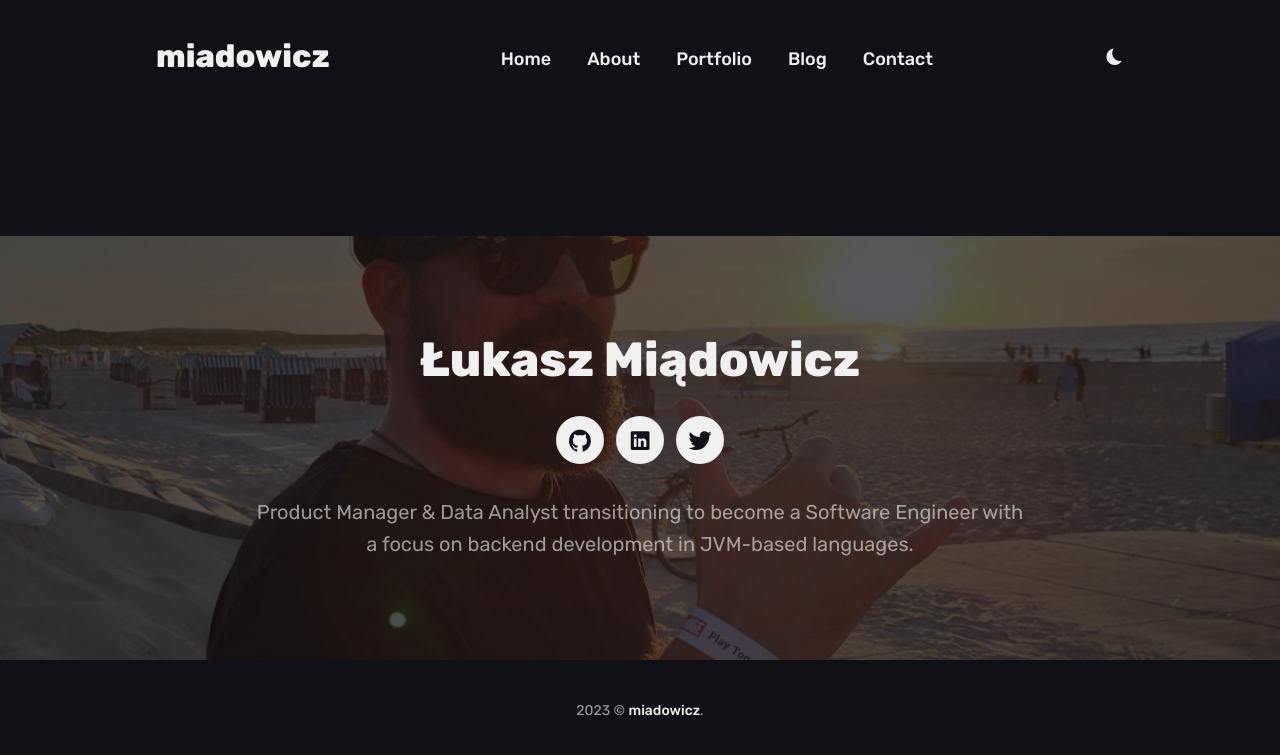
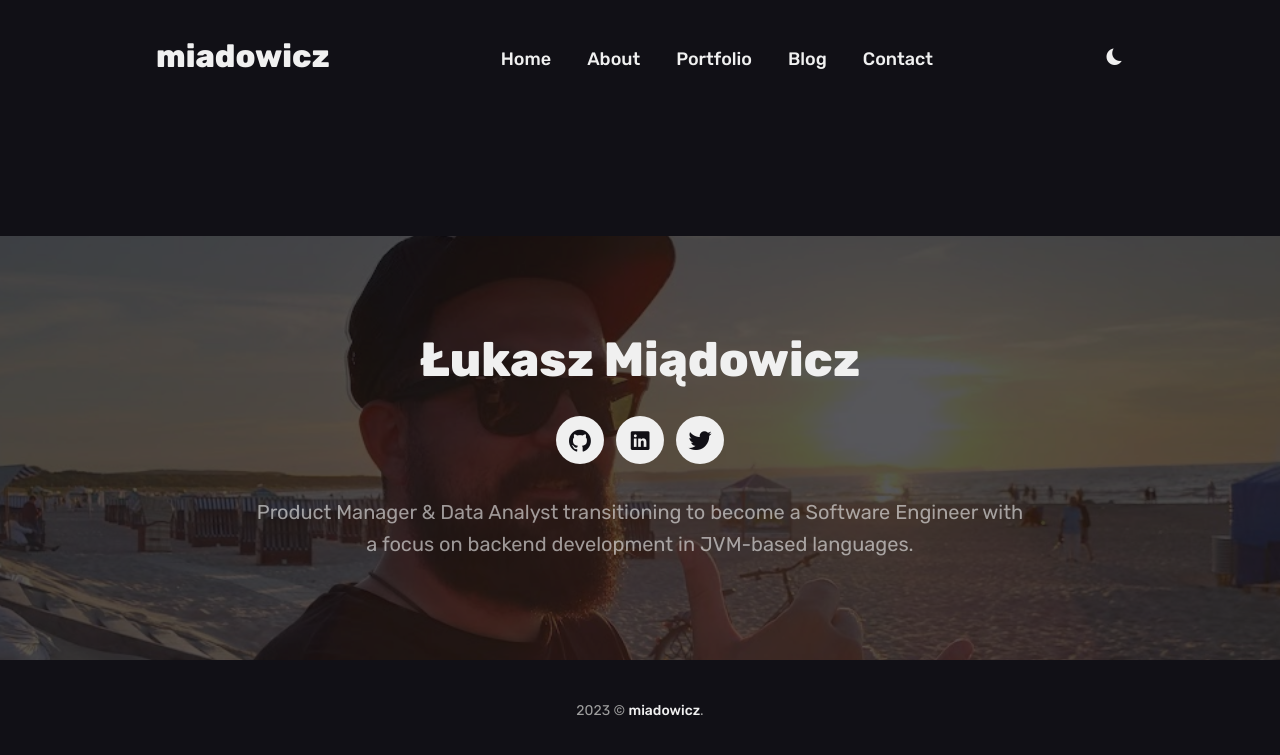
Before and after one commit to lmiadowicz/lmiadowicz.github.io, a Jekyll site: the page built from _pages/tags.html, in a window 1280 px wide. Shown: the top 755 px of the page. Built offline with Jekyll 4.4.1, drawn with Linux system fonts in a browser that asks for light colours.

Commit message:
footer changed

```diff
--- a/_data/settings.yml
+++ b/_data/settings.yml
@@ -170,7 +170,7 @@ blog__settings:
 
 #-------------------------------
 # Footer Settings
-footer__background__image: "/images/footer.jpg"
+footer__background__image: "/images/footer.png"
 
 #-------------------------------
 # Contact Settings
```
Also changed, not shown: images/footer.jpg (deleted), images/footer.png (added).
